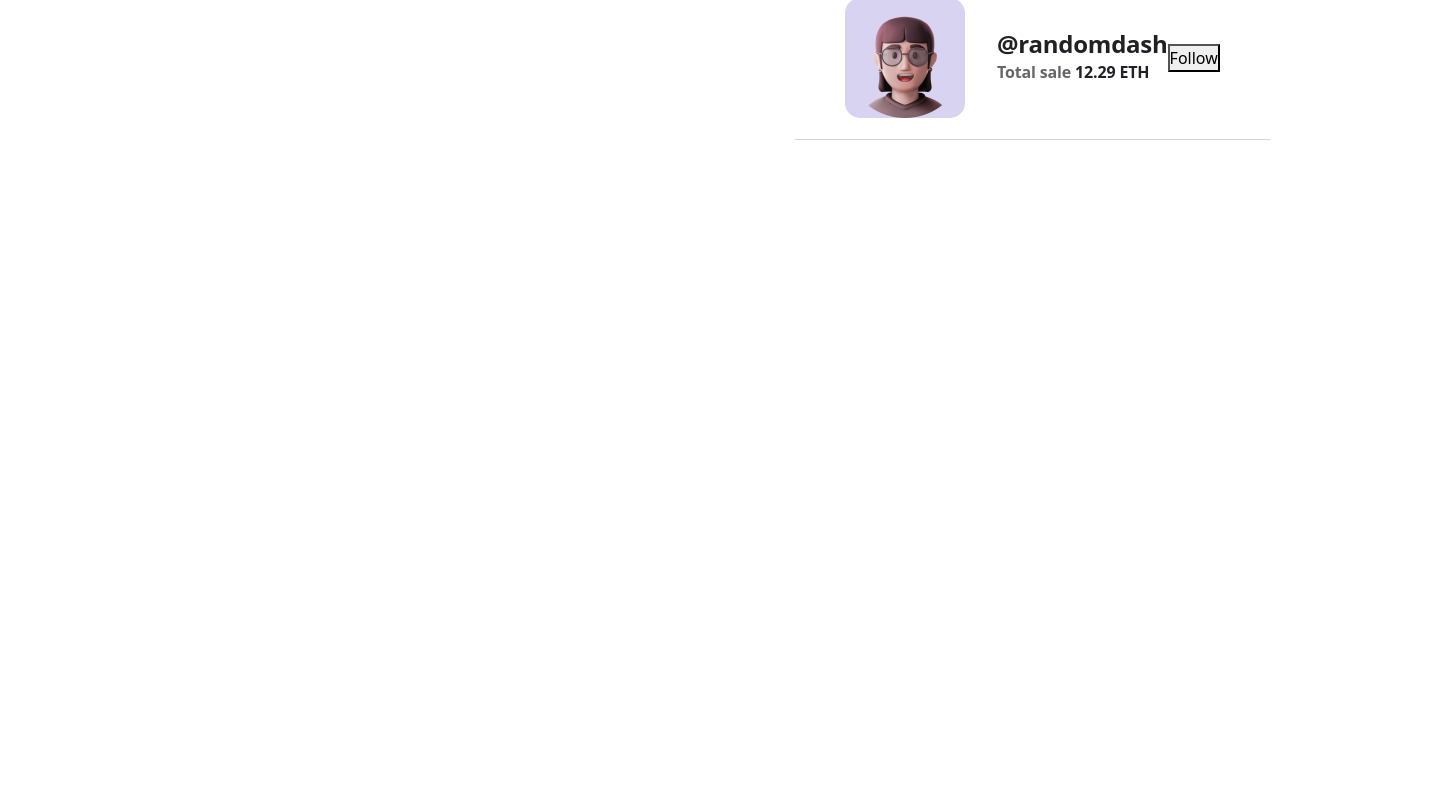
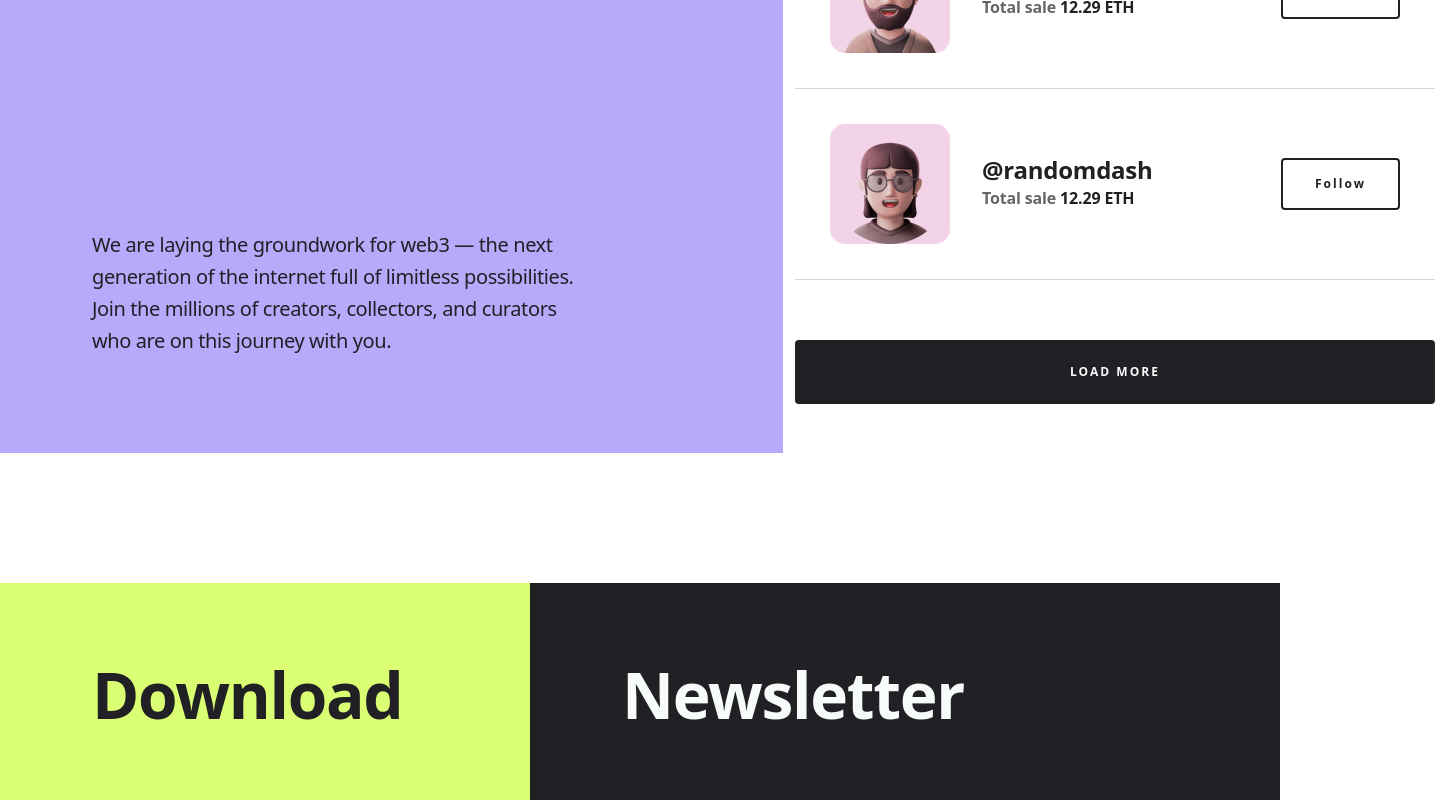
Before and after one commit to www-beka/React_Project, a React (Create React App) app in the folder crypter-app/: page /Discover in a window 1280 px wide. Shown: the part 7720-8520 px from the top of the page, 1447 px wide, since content can reach past the window. Before the commit the page ends 7860 px from the top, so only its background shows below. Built offline with nearby package versions, Linux system fonts and the light colour scheme.

Commit message:
Discover_Sccren finished

```diff
--- a/crypter-app/src/Components/Discover/HotUsers_Month/HotUser_right/index.jsx
+++ b/crypter-app/src/Components/Discover/HotUsers_Month/HotUser_right/index.jsx
@@ -81,6 +81,9 @@ const HotUsers_Month_Right = () => {
                         Follow
                     </button>
                 </div>
+                <center>
+                    <button className='btn-large'>LOAD MORE</button>
+                </center>
                 </Container>
             </div>
         </>
--- a/crypter-app/src/Components/Discover/HotUsers_Month/sass/Left.scss
+++ b/crypter-app/src/Components/Discover/HotUsers_Month/sass/Left.scss
@@ -24,6 +24,7 @@
             justify-content: center;
             align-items: center;
         }
+        margin-bottom: 576px;
     }
     .left-bottom{
         p{
--- a/crypter-app/src/Components/Discover/HotUsers_Month/sass/Right.scss
+++ b/crypter-app/src/Components/Discover/HotUsers_Month/sass/Right.scss
@@ -1,15 +1,31 @@
 .HotUsers_Month_Right{
+    .btn-large{
+        width: 640px;
+        padding: 20px 0;
+        margin-top: 60px;
+        border: none;
+        outline: none;
+        background: #202025;
+        border-radius: 4px;
+
+        font-style: normal;
+        font-weight: 800;
+        font-size: 12px;
+        line-height: 24px;
+        letter-spacing: 0.17em;
+        color: #F7FBFA;
+    }
     .HotUsers{
         display: flex;
         justify-content: space-between;
         align-items: center;
 
         border-bottom: 1px solid #D1D5D5;
-        padding: 21px 50px;
+        padding: 35px;
         .users{
             display: flex;
             .userAvatar{
-                background-color: #D9D3F2;
+                background-color: #F2D3E8;
                 border-radius: 15px;
                 img{
                     width: 120px;
@@ -49,5 +65,19 @@
                 }
             }
         }
+        button{
+            border: 2px solid #202025;
+            border-radius: 4px;
+            padding: 12px 32px;
+            outline: none;
+            background-color: transparent;
+
+            font-style: normal;
+            font-weight: 800;
+            font-size: 12px;
+            line-height: 24px;
+            letter-spacing: 0.17em;
+            color: #202025
+        }
     }
 }
--- a/crypter-app/src/Components/Discover/index.jsx
+++ b/crypter-app/src/Components/Discover/index.jsx
@@ -2,6 +2,8 @@ import BestNFT from "./BestNFT"
 import NFT_cards from "./NFT_cards"
 import PopularCollection from "./PopularCollections"
 import HotUsers_Month from "./HotUsers_Month"
+import Download from '../Home/Download'
+import Footer from '../Home/Footer'
 export default function Discover_Sccren() {
     return(
         <>
@@ -17,6 +19,12 @@ export default function Discover_Sccren() {
             <section>
                 <HotUsers_Month />
             </section>
+            <section>
+                <Download />
+            </section>
+            <section>
+                <Footer />
+            </section>
         </>
     )
 }
```
